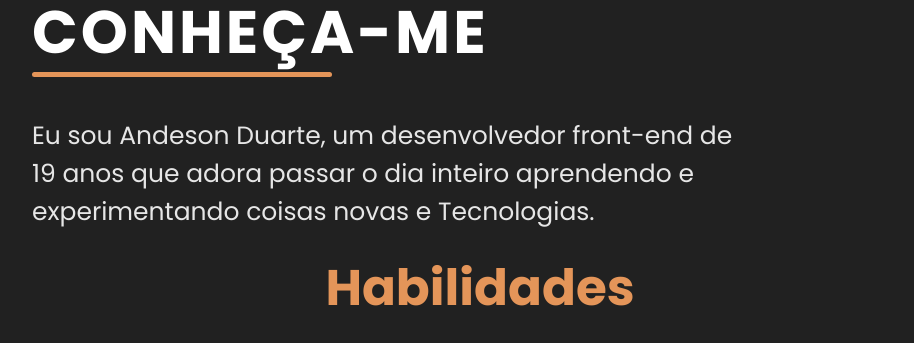
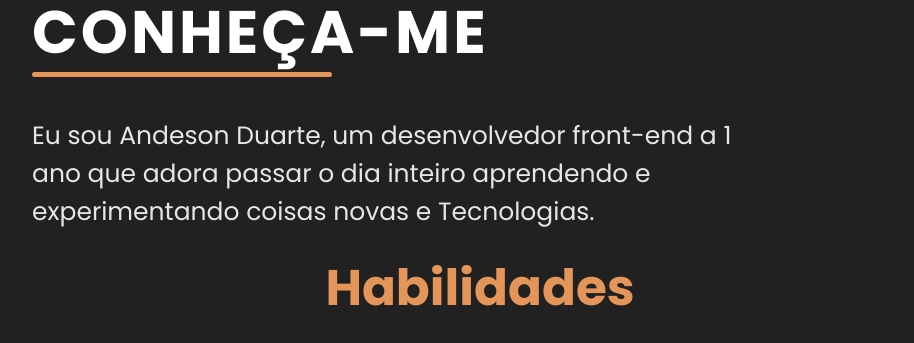
Before and after one commit to Anderground2/Personal_Portfolio1, a plain HTML site: page index.html in a window 1280 px wide. Shown: the part 952-1295 px from the top of the page, without its empty margins (160-1074 px from the left). Drawn offline with Linux system fonts and the light colour scheme; a script that the page names is missing.

Commit message:
mudando texto de apresentacao

```diff
--- a/index.html
+++ b/index.html
@@ -60,7 +60,7 @@
           <h3>Sobre</h3>
           <h1>Conheça-me</h1>
           <p>
-            Eu sou Andeson Duarte, um desenvolvedor front-end de 19 anos que adora
+            Eu sou Andeson Duarte, um desenvolvedor front-end a 1 ano que adora
             passar o dia inteiro aprendendo e experimentando coisas novas e
             Tecnologias.
           </p>
```
